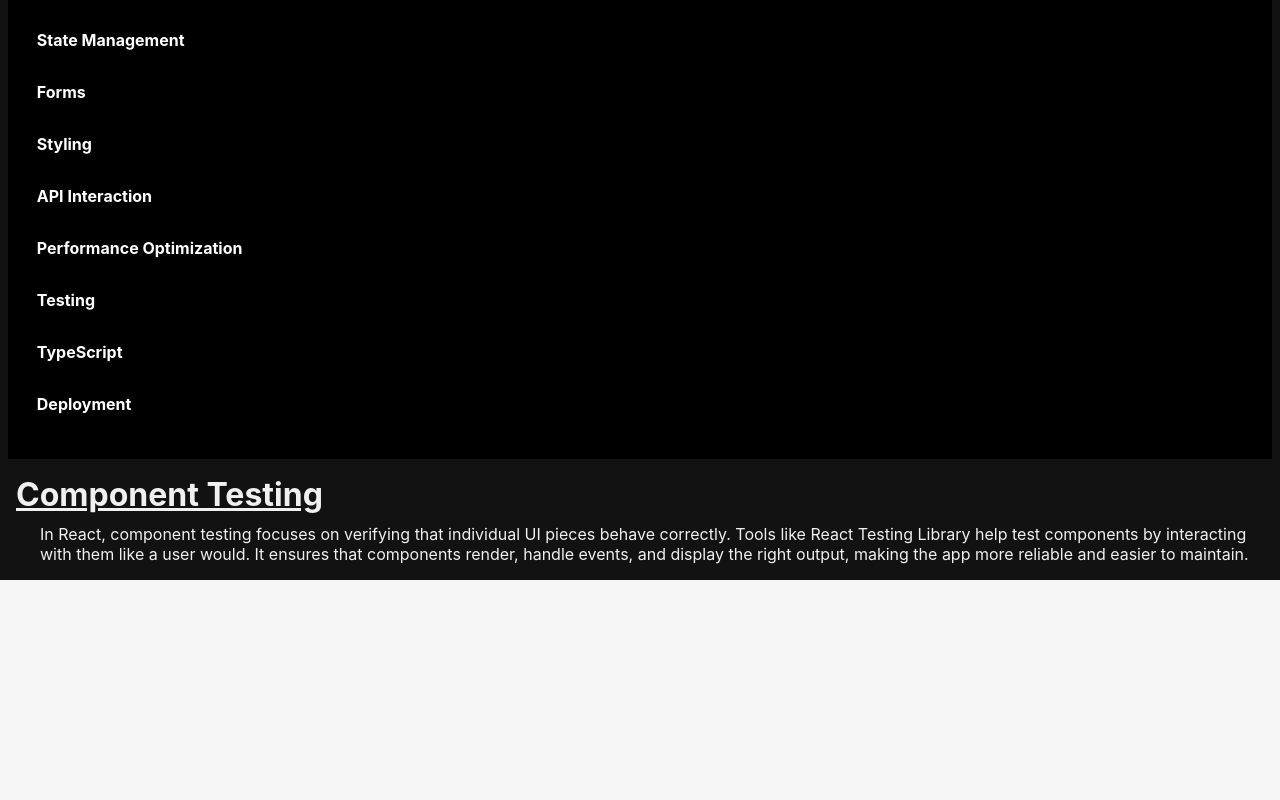
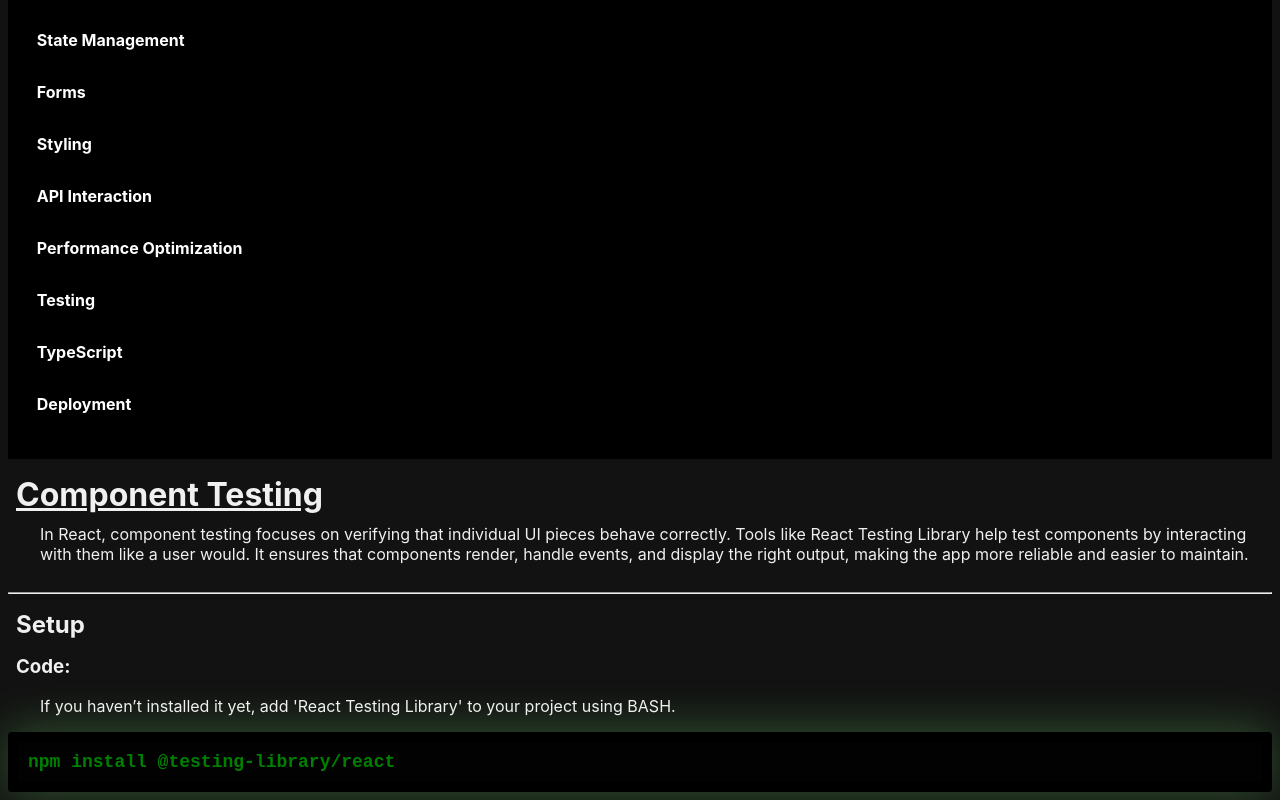
Before and after one commit to rees-kyle/react_showcase, a React (Create React App) app in the folder project/: page /react_showcase/component-testing in a window 1280 px wide. Shown: the part 360-1160 px from the top of the page. Before the commit the page ends 940 px from the top, so only its background shows below. Built offline with nearby package versions, Linux system fonts and the light colour scheme.

Commit message:
Add Setup component
- Added component file.
- Added to index in components folder.
- Imported and added component to page.

```diff
--- /dev/null
+++ b/project/src/components/testing/component_testing/Setup.js
@@ -0,0 +1,20 @@
+const Setup = () => {
+  return (
+    <div>
+      <br/>
+      <hr/>
+      <h2>Setup</h2>
+      <h3>Code:</h3>
+      <p>
+        If you haven’t installed it yet, add 'React Testing Library' to your project using BASH.
+      </p>
+      <pre>
+        <code>
+          {`npm install @testing-library/react`}
+        </code>
+      </pre>
+    </div>
+  );
+};
+
+export default Setup;
--- a/project/src/components/testing/component_testing/index.js
+++ b/project/src/components/testing/component_testing/index.js
@@ -1 +1,2 @@
 export { default as ComponentTesting } from './ComponentTesting';
+export { default as Setup } from './Setup';
--- a/project/src/pages/testing/ComponentTestingPage.js
+++ b/project/src/pages/testing/ComponentTestingPage.js
@@ -1,11 +1,13 @@
 import {
-  ComponentTesting
+  ComponentTesting,
+  Setup
 } from '../../components/testing/component_testing';
 
 const ComponentTestingPage = () => {
   return (
     <>
       <ComponentTesting />
+      <Setup />
     </>
   );
 };
```
